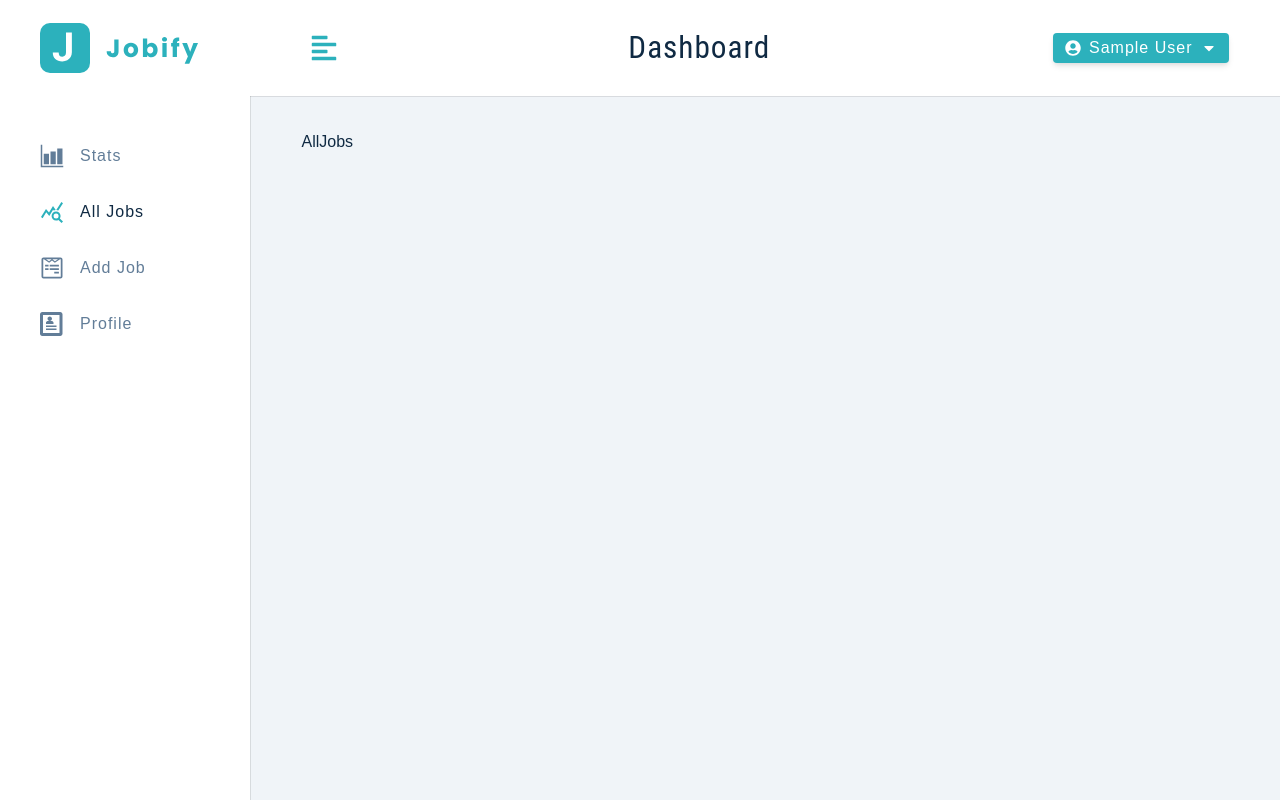
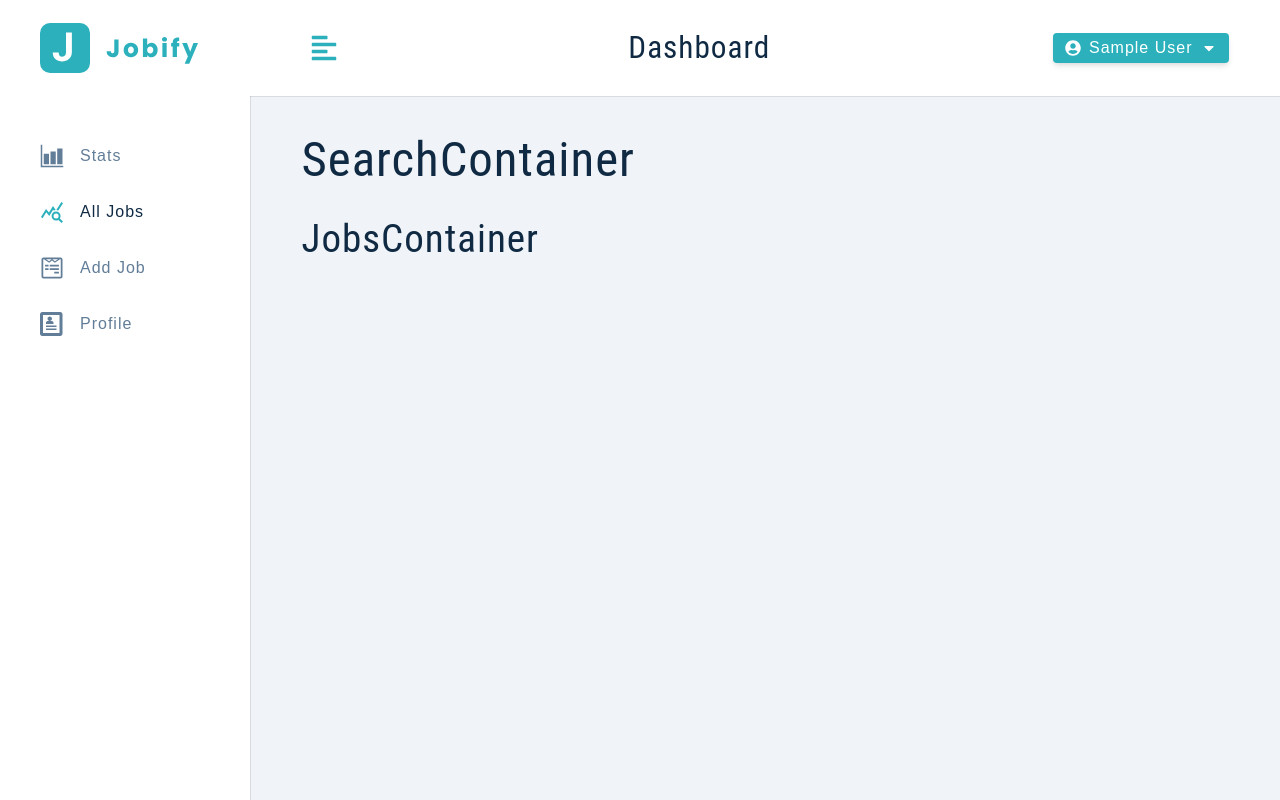
Before and after one commit to nhussaini/jobify-mern, a React (Create React App) app in the folder client/: page /all-jobs in a window 1280 px wide. Built offline with nearby package versions, Linux system fonts and the light colour scheme; sample sign-in values are in the browser's storage.

Commit message:
set up all jobs page

```diff
--- /dev/null
+++ b/client/src/components/Job.js
@@ -0,0 +1,4 @@
+const Job = () => {
+  return <h2>Single job</h2>;
+};
+export default Job;
--- /dev/null
+++ b/client/src/components/JobInfo.js
@@ -0,0 +1,4 @@
+const JobInfo = () => {
+  return <h2>Job info</h2>;
+};
+export default JobInfo;
--- /dev/null
+++ b/client/src/components/JobsContainer.js
@@ -0,0 +1,4 @@
+const JobsContainer = () => {
+  return <h2>JobsContainer</h2>;
+};
+export default JobsContainer;
--- /dev/null
+++ b/client/src/components/SearchContainer.js
@@ -0,0 +1,4 @@
+const SearchContainer = () => {
+  return <h1>SearchContainer</h1>;
+};
+export default SearchContainer;
--- a/client/src/components/index.js
+++ b/client/src/components/index.js
@@ -5,6 +5,8 @@ import Alert from './Alert';
 import BigSidebar from './BigSidebar';
 import SmallSidebar from './SmallSidebar';
 import Navbar from './Navbar';
+import SearchContainer from './SearchContainer';
+import JobsContainer from './JobsContainer';
 export {
   Logo,
   FormRow,
@@ -13,4 +15,6 @@ export {
   SmallSidebar,
   BigSidebar,
   FormRowSelect,
+  SearchContainer,
+  JobsContainer,
 };
--- a/client/src/pages/dashboard/AllJobs.js
+++ b/client/src/pages/dashboard/AllJobs.js
@@ -1,4 +1,10 @@
+import { JobsContainer, SearchContainer } from '../../components';
 const AllJobs = () => {
-  return <div>AllJobs</div>;
+  return (
+    <>
+      <SearchContainer />
+      <JobsContainer />
+    </>
+  );
 };
 export default AllJobs;
```
